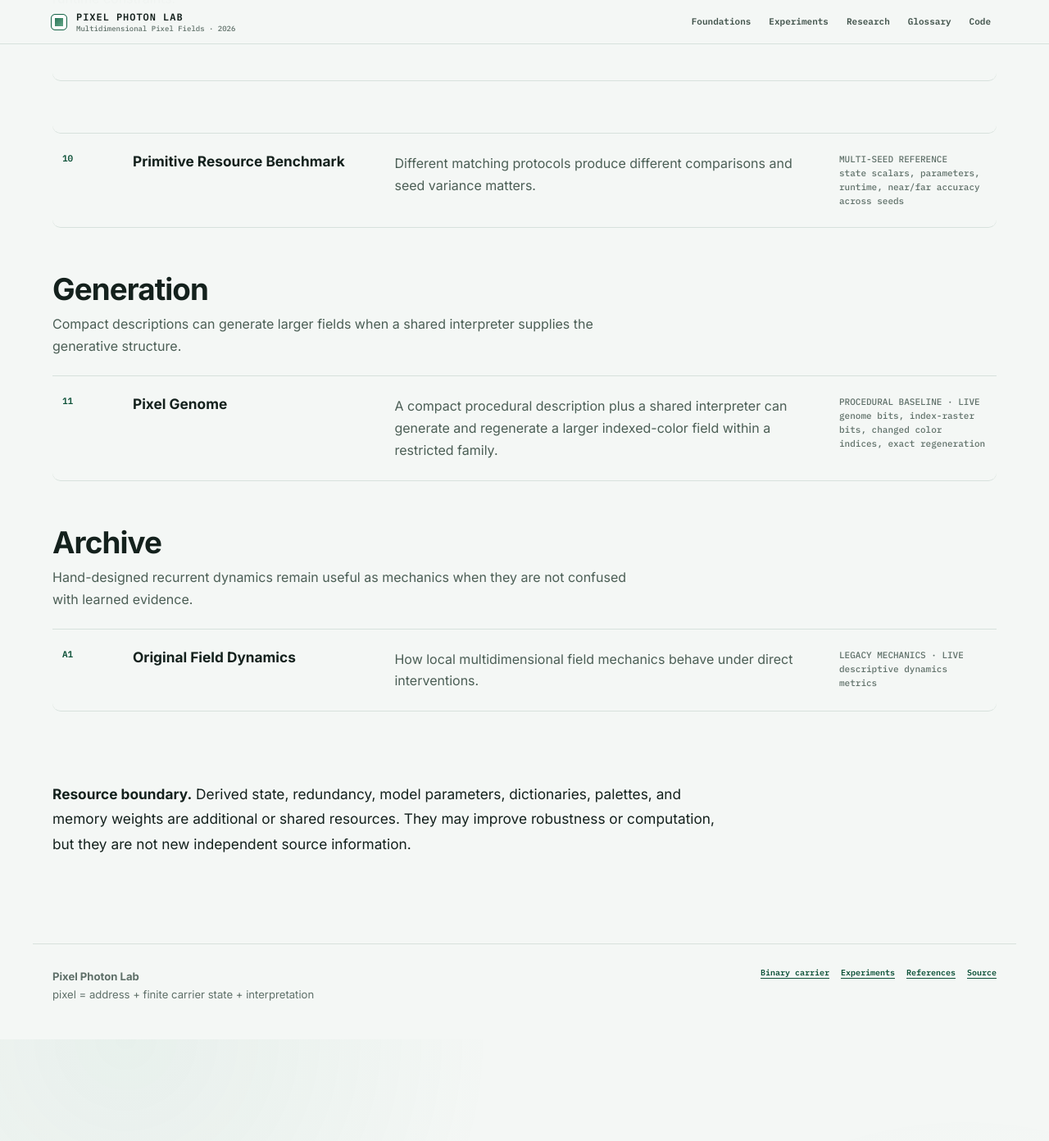
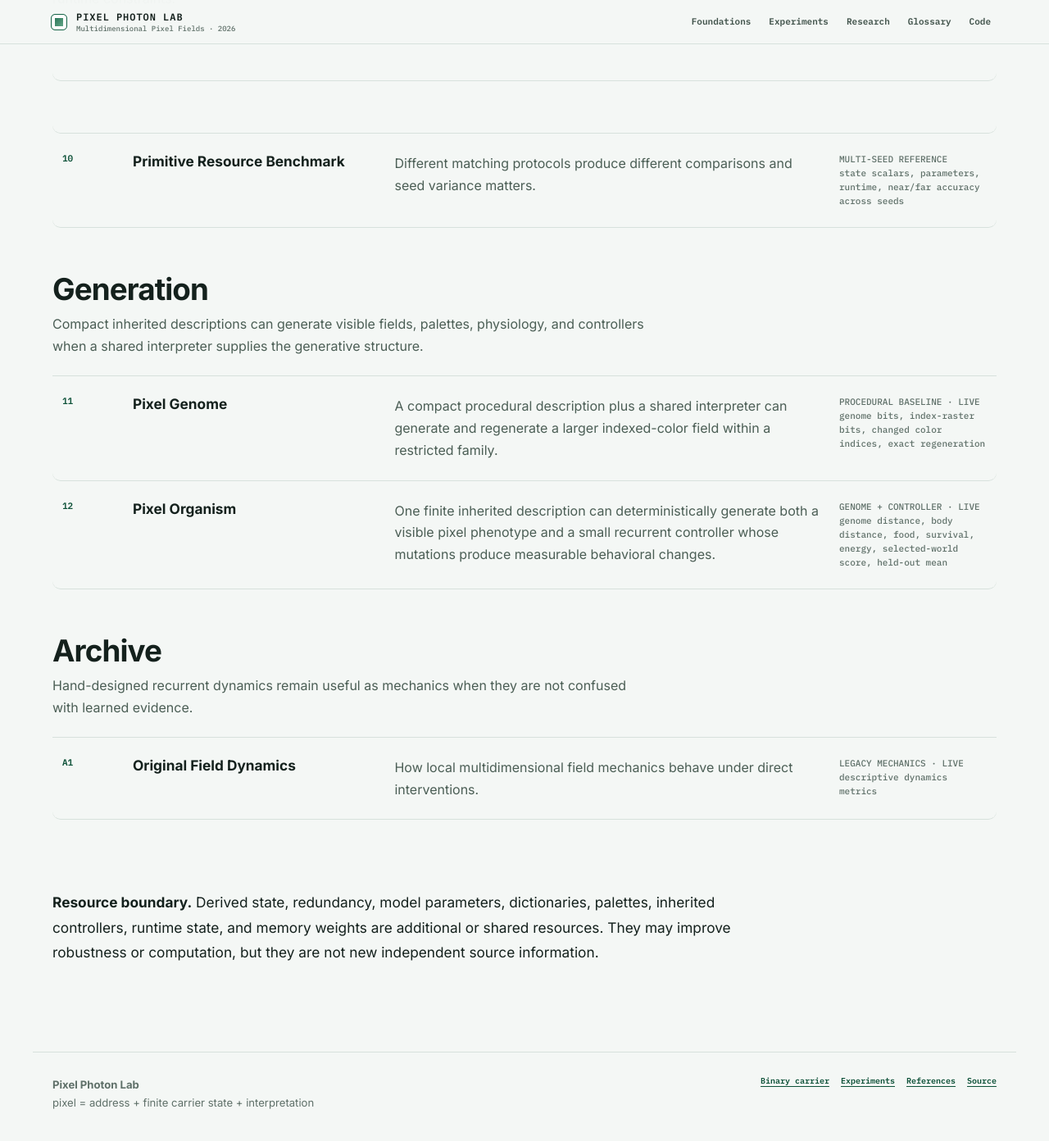
Before and after one commit to bitwikiorg/pixel-art-2026, a Jekyll site: the page built from experiment/index.html, in a window 1280 px wide and 1400 px high, scrolled down 1872 px. Shown: the top 1392 px of the window at 82% size. Built offline with Jekyll 4.4.1, drawn with Linux system fonts in a browser that asks for light colours; before the commit the page ends 3140 px from its top, so only the background shows below that; some of the changed text lies outside the part shown.

Commit message:
Add Pixel Organism to experiment atlas

```diff
--- a/experiment/index.html
+++ b/experiment/index.html
@@ -1,11 +1,11 @@
 ---
 layout: default
 title: Experiments
-description: Controlled experiments in binary and color information, coding, representation, memory, computation, learning, comparison, and generation.
+description: Controlled experiments in binary and color information, coding, representation, memory, computation, learning, comparison, generation, and artificial-life mechanics.
 ---
 <div class="page-shell">
   <nav class="breadcrumbs" aria-label="Breadcrumb"><a href="{{ '/' | relative_url }}">Home</a><span>›</span><span>Experiments</span></nav>
-  <header class="library-hero"><div class="eyebrow">Experiments</div><h1>What can a pixel-addressed field represent, preserve, compute, and learn?</h1><p class="hero-deck">The experiments begin with exact binary information, expand to finite color state, and then introduce redundancy, reusable motifs, distributed codes, memory, local computation, learned state, architecture comparisons, and generative descriptions. Each mechanism is measured against the resources it adds.</p></header>
+  <header class="library-hero"><div class="eyebrow">Experiments</div><h1>What can a pixel-addressed field represent, preserve, compute, and learn?</h1><p class="hero-deck">The experiments begin with exact binary information, expand to finite color state, and then introduce redundancy, reusable motifs, distributed codes, memory, local computation, learned state, architecture comparisons, generative descriptions, and inherited controllers. Each mechanism is measured against the resources it adds.</p></header>
 
   {% assign groups = "Information and coding|Representation|Computation and memory|Learning and comparison|Generation|Archive" | split: "|" %}
   {% for group in groups %}
@@ -14,7 +14,7 @@ description: Controlled experiments in binary and color information, coding, rep
       {% when 'Representation' %}{% assign ids = "05,06" | split: "," %}{% assign group_text = "The same outer address can carry a distributed code or a different internal mathematical object without changing the original source information." %}
       {% when 'Computation and memory' %}{% assign ids = "03,08" | split: "," %}{% assign group_text = "A field can participate in state evolution, content-addressable recall, and direct neighborhood computation." %}
       {% when 'Learning and comparison' %}{% assign ids = "07,09,10" | split: "," %}{% assign group_text = "Learned rules are scored on held-out data and compared under explicit state, parameter, and runtime constraints." %}
-      {% when 'Generation' %}{% assign ids = "11" | split: "," %}{% assign group_text = "Compact descriptions can generate larger fields when a shared interpreter supplies the generative structure." %}
+      {% when 'Generation' %}{% assign ids = "11,12" | split: "," %}{% assign group_text = "Compact inherited descriptions can generate visible fields, palettes, physiology, and controllers when a shared interpreter supplies the generative structure." %}
       {% else %}{% assign ids = "A1" | split: "," %}{% assign group_text = "Hand-designed recurrent dynamics remain useful as mechanics when they are not confused with learned evidence." %}
     {% endcase %}
     <section class="atlas-group"><h2>{{ group }}</h2><p>{{ group_text }}</p><div class="atlas-list">
@@ -24,5 +24,5 @@ description: Controlled experiments in binary and color information, coding, rep
     </div></section>
   {% endfor %}
 
-  <section class="section" style="padding-left:0;padding-right:0"><p class="core-note"><strong>Resource boundary.</strong> Derived state, redundancy, model parameters, dictionaries, palettes, and memory weights are additional or shared resources. They may improve robustness or computation, but they are not new independent source information.</p></section>
+  <section class="section" style="padding-left:0;padding-right:0"><p class="core-note"><strong>Resource boundary.</strong> Derived state, redundancy, model parameters, dictionaries, palettes, inherited controllers, runtime state, and memory weights are additional or shared resources. They may improve robustness or computation, but they are not new independent source information.</p></section>
 </div>
```
